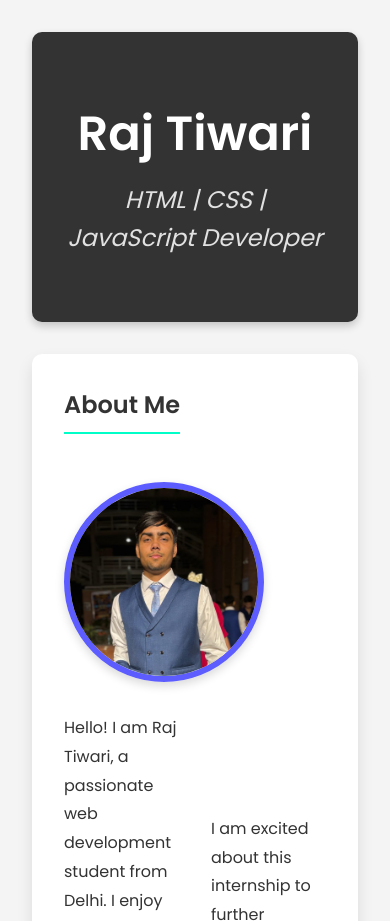
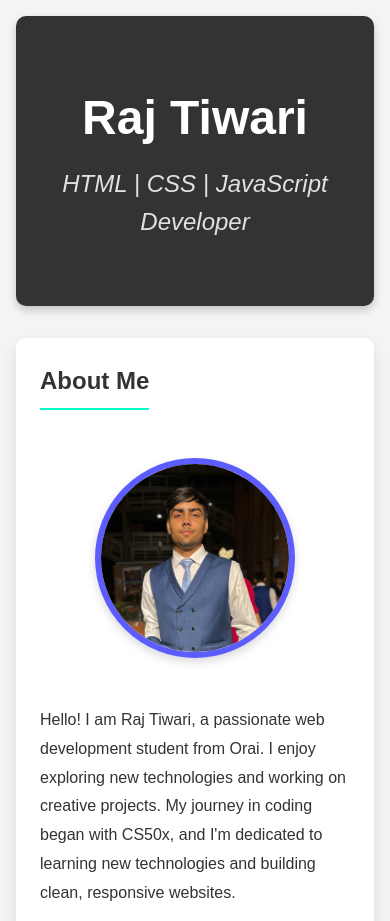
Before and after one commit to Rajtiwari0202/CODSOFT, a plain HTML site: page Task1_Portfolio/index.html in a window 390 px wide. Shown: the top 921 px of the page. Drawn offline with Linux system fonts and the light colour scheme.

Commit message:
Updated some styling

```diff
--- a/Task1_Portfolio/index.html
+++ b/Task1_Portfolio/index.html
@@ -17,7 +17,7 @@
         <h2>About Me</h2>
         <div class="about-content">
             <img src="Github profile image.jpg" alt="A photo of you" class="profile-pic">
-        <p>Hello! I am Raj Tiwari, a passionate web development student from Delhi. I enjoy exploring new technologies and working on creative projects. My journey in coding began with CS50x, and I'm dedicated to learning new technologies and building clean, responsive websites.</p>
+            <p>Hello! I am Raj Tiwari, a passionate web development student from Orai. I enjoy exploring new technologies and working on creative projects. My journey in coding began with CS50x, and I'm dedicated to learning new technologies and building clean, responsive websites.</p>
             <p>I am excited about this internship to further expand my skills in HTML, CSS, and JavaScript. My goal is to create projects that not only look good but also provide a great user experience.</p>
         </div>
     </section>
@@ -91,7 +91,7 @@
         <strong>Email:</strong> <a href="mailto:rajtiwari16916@gmail.com">rajtiwari16916@gmail.com</a>
     </li>
     <li>
-                <strong>Phone:</strong> <p>+91-9455782504</p>
+        <strong>Phone:</strong> +91-9455782504
     </li>
     <li>
         <strong>LinkedIn:</strong> <a href="https://www.linkedin.com/in/raj-tiwari-687b67284?utm_source=share&utm_campaign=share_via&utm_content=profile&utm_medium=android_app" target="_blank">Raj Tiwari</a>
--- a/Task1_Portfolio/style.css
+++ b/Task1_Portfolio/style.css
@@ -6,6 +6,13 @@
 
 /* 1. Global & Core Styles
    ------------------------------------------ */
+
+/* A critical rule to ensure all images scale down on smaller screens */
+img {
+    max-width: 100%;
+    height: auto;
+    display: block;
+}
 
 /* Import a custom font from Google Fonts for a unique look */
 @import url('https://fonts.googleapis.com/css2?family=Poppins:wght@300;400;600&display=swap');
@@ -153,10 +160,10 @@ a:hover {
 #skills .skills-list li {
     background-color: var(--light-color);
     padding: 0.5rem 1rem;
+    border: 1px solid var(--primary-color);
     border-radius: 20px;
     font-size: 0.9rem;
     white-space: nowrap;
-    border: 1px solid var(--primary-color);
     transition: background-color 0.3s ease, transform 0.3s ease;
 }
 
@@ -199,7 +206,7 @@ a:hover {
 .project-card img {
     width: 100%;
     height: 200px;
-    object-fit: cover;
+    object-fit: contain;
     display: block;
 }
 
@@ -285,3 +292,27 @@ footer {
     border-radius: 10px;
     margin-top: 2rem;
 }
+
+/* Responsive Styles for Smaller Screens */
+@media (max-width: 768px) {
+    body {
+        padding: 1rem;
+    }
+
+    section {
+        padding: 1.5rem;
+    }
+
+    h1 {
+        font-size: 2.5rem;
+    }
+
+    #about .about-content, #skills .skills-container {
+        flex-direction: column;
+        align-items: center;
+    }
+
+    #about .profile-pic {
+        margin-bottom: 1rem;
+    }
+}
```
Lines whose indentation alone changed are shown as unchanged.
